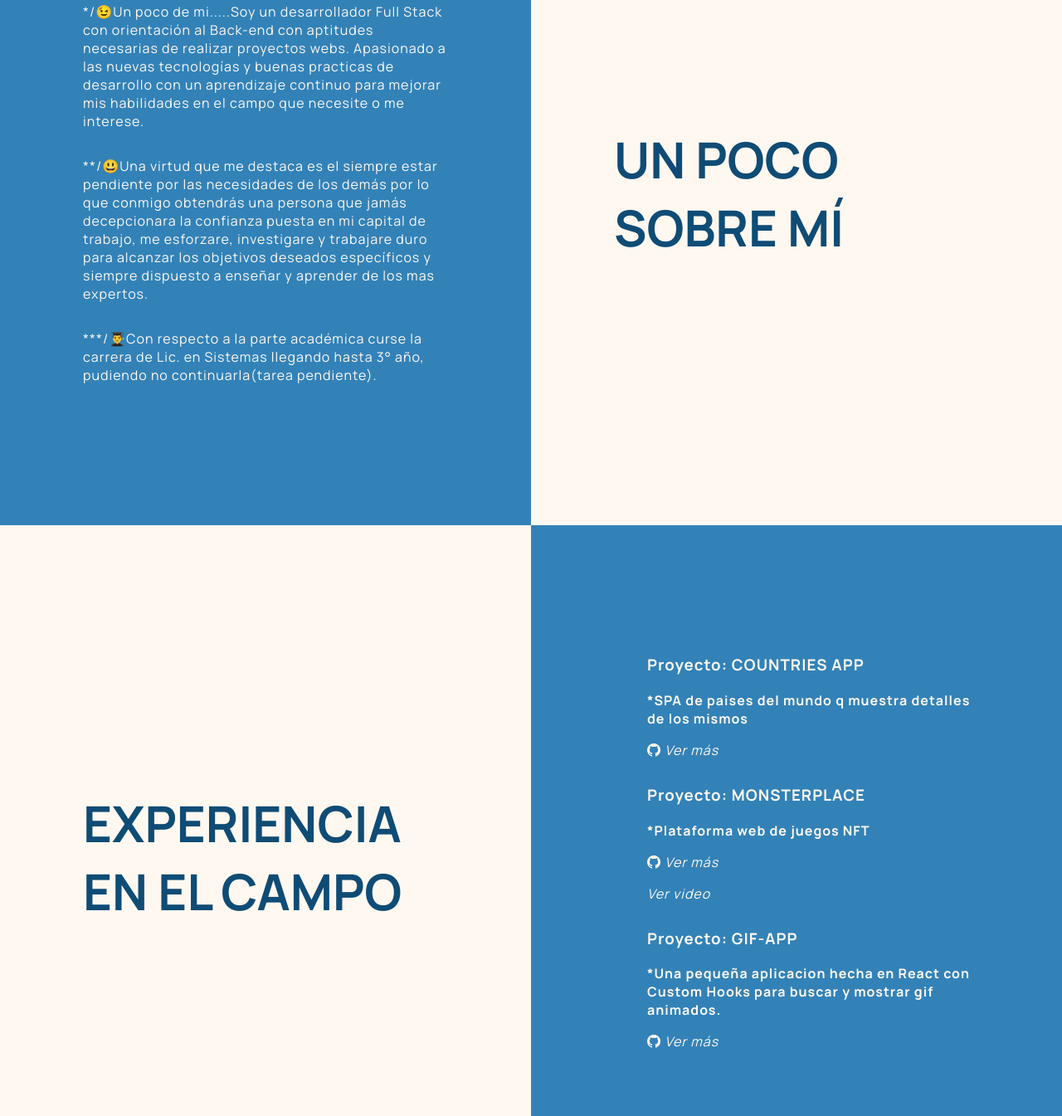
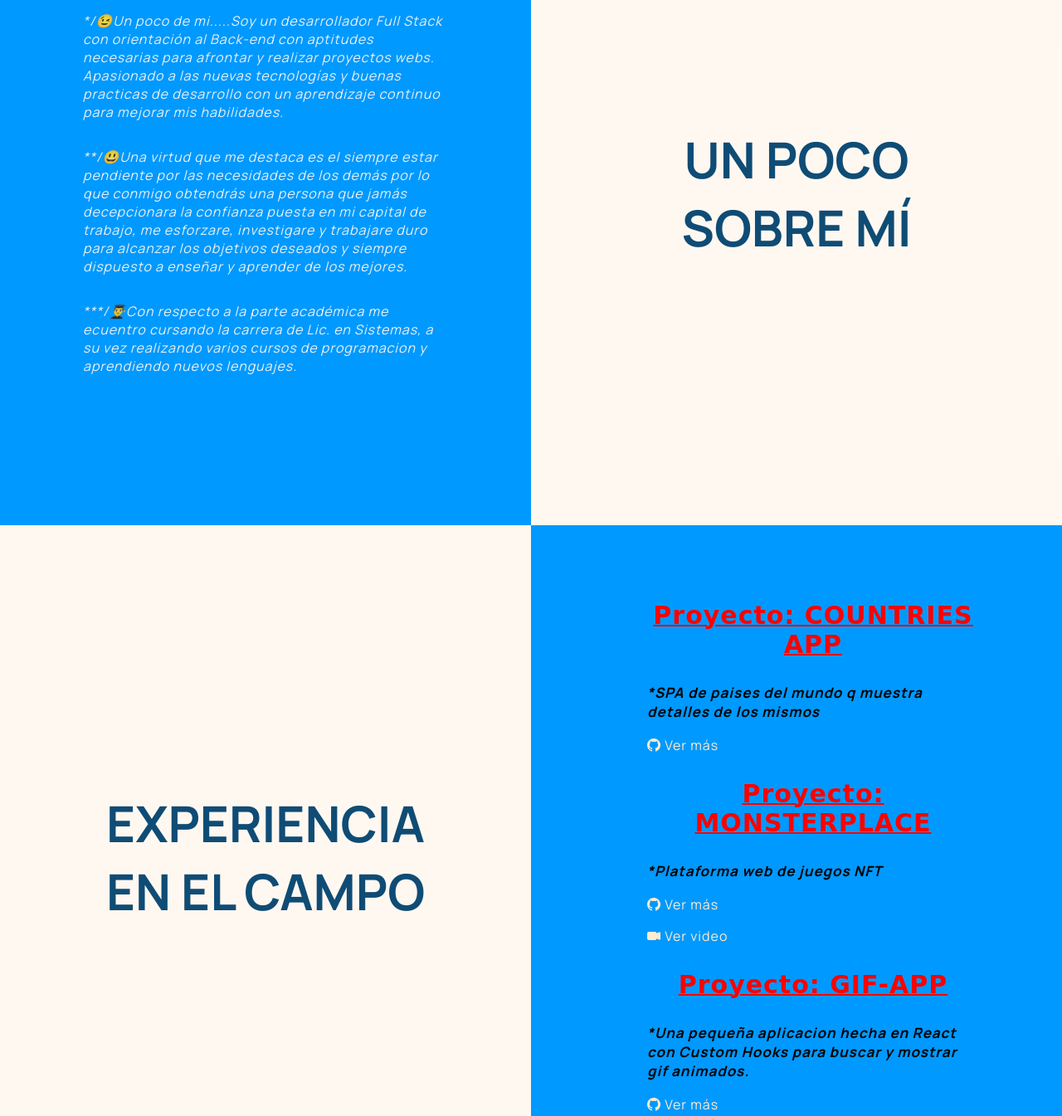
Before and after one commit to Reyvenus/FSWD-PortfolioDev, a plain HTML site: page index.html in a window 1280 px wide. Shown: the part 967-2312 px from the top of the page at 83% size. Drawn offline with nearby package versions, Linux system fonts and the light colour scheme.

Commit message:
Haciendo nuevas modificaciones y borrando avatar de assets

```diff
--- a/index.html
+++ b/index.html
@@ -13,7 +13,7 @@
 <body>
   <header>
     <nav class="navbar">
-      <a href="#" class="logo">Mi Portfolio</a>
+      <a href="https://github.com/Reyvenus/FSWD-PortfolioDev" target="_blank" class="logo"><b>Mi Portfolio</b></a>
       <ul class="menu">
         <li class="menu-item">
           <a href="#home">Inicio</a>
@@ -34,8 +34,7 @@
   <section id="home" class="content">
     <div class="half-section">
       <div class="avatar-container">
-        <img src="./assets/avatar.png" alt="">
-        <h3>"Yo, disfrutando programar..."</h3>
+        <img src="./assets/yop.jpeg" alt="">
       </div>
     </div>
     <div class="half-section text-section">
@@ -60,20 +59,20 @@
 
   <section id="about" class="content">
     <aside class="half-section text-section">
-      <p>
-        */😉Un poco de mi.....Soy un desarrollador Full Stack con orientación al Back-end con aptitudes necesarias de
+      <p class="pepito">
+        */😉Un poco de mi.....Soy un desarrollador Full Stack con orientación al Back-end con aptitudes necesarias para afrontar y
         realizar proyectos webs. Apasionado a las nuevas tecnologías y buenas practicas de desarrollo con un aprendizaje
-        continuo para mejorar mis habilidades en el campo que necesite o me interese.
+        continuo para mejorar mis habilidades.
       </p>
-      <p>
+      <p class="pepito">
         **/😃Una virtud que me destaca es el siempre estar pendiente por las necesidades de los demás por lo que conmigo
         obtendrás una persona que jamás decepcionara la confianza puesta en mi capital de trabajo, me esforzare,
-        investigare y trabajare duro para alcanzar los objetivos deseados específicos y siempre dispuesto a enseñar y
-        aprender de los mas expertos.
+        investigare y trabajare duro para alcanzar los objetivos deseados y siempre dispuesto a enseñar y
+        aprender de los mejores.
       </p>
-      <p>
-        ***/👨‍🎓Con respecto a la parte académica curse la carrera de Lic. en Sistemas llegando hasta 3° año, pudiendo
-        no continuarla(tarea pendiente).
+      <p class="pepito">
+        ***/👨‍🎓Con respecto a la parte académica me ecuentro cursando la carrera de Lic. en Sistemas, a su vez realizando varios cursos
+        de programacion y aprendiendo nuevos lenguajes.
       </p>
     </aside>
     <aside class="half-section title-section">
@@ -89,27 +88,27 @@
       <ul class="project-list">
         <li>
           <h3>Proyecto: COUNTRIES APP</h3>
-          <p> <b>*SPA de paises del mundo q muestra detalles de los mismos</b></p>
-          <a class="project-link" href="https://github.com/Reyvenus/Countries-Project" target="_blank"><i
-              class="bi bi-github"></i> Ver más</a>
+          <p class="pepe"> <b>*SPA de paises del mundo q muestra detalles de los mismos</b></p>
+          <a class="project-link" href="https://github.com/Reyvenus/Countries-Project" target="_blank">
+
+            <i class="bi bi-github"></i> Ver más</a>
         </li>
-        <li>
-          <h3>Proyecto: MONSTERPLACE</h3>
-          <p>
+        <li >
+          <h3 >Proyecto: MONSTERPLACE</h3>
+          <p class="pepe">
             <b>*Plataforma web de juegos NFT</b>
           </p>
-          <a class="project-link" href="https://github.com/Reyvenus/MonsterPlace" target="_blank"><i
-              class="bi bi-github"></i> Ver más</a>
+          <a class="project-link" href="https://github.com/Reyvenus/MonsterPlace" target="_blank"><i class="bi bi-github"></i> Ver más</a>
           <p>
-            <a class="project-link" href="https://vimeo.com/673422757" target="_blank">Ver video</a>
+            <a class="project-link" href="https://vimeo.com/673422757" target="_blank"><i class="bi bi-camera-video-fill"></i> Ver video</a>
           </p>
         </li>
         <li>
           <h3>Proyecto: GIF-APP</h3>
-          <p>
+          <p class="pepe">
             <b>*Una pequeña aplicacion hecha en React con Custom Hooks para buscar y mostrar gif animados.</b>
           </p>
-          <a class="project-link" href="#"><i class="bi bi-github"></i> Ver más</a>
+          <a class="project-link" href="https://github.com/Reyvenus/GifApp" target="_blank"><i class="bi bi-github"></i> Ver más</a>
         </li>
       </ul>
     </aside>
--- a/styles.css
+++ b/styles.css
@@ -1,9 +1,9 @@
 @import url('https://fonts.googleapis.com/css2?family=Manrope:wght@200;400;700;800&display=swap');
 
 :root {
-  --primary-color: #3282B8;
+  --primary-color:rgb(0, 153, 255);
   --primary-color-dark: #0F4C75;
-  --accent-color: #FFF8F0;
+  --accent-color: #fff8f0ea;
 }
 
 html {
@@ -19,7 +19,8 @@ body {
 .navbar {
   position: fixed;
   width: 100%;
-  background-color: var(--primary-color-dark);
+  background-color:coral;
+  /* background-color: var(--primary-color-dark); */
   z-index: 1;
 }
 
@@ -87,13 +88,17 @@ body {
 }
 
 .avatar-container img {
-  height: 700px;
+  height: 500px;
   width: auto;
+  border-radius: 100px;
+  background-color: turquoise;
+  border: 5px solid rosybrown;
+
 }
 
-.avatar-container h3 {
+/* .avatar-container h3 {
   margin: 0;
-}
+} */
 
 h1 {
   margin: 100px 0 0 0;
@@ -101,6 +106,18 @@ h1 {
   font-weight: 800;
   color: var(--accent-color);
   text-transform: uppercase;
+}
+
+h3 {
+  text-decoration: underline 2px;
+  text-align: center;
+  color:red;
+  font-family:cursive;
+  font-size: 30px
+}
+
+h2 {
+  text-align: center;
 }
 
 .socials {
@@ -146,8 +163,15 @@ h1 {
 
 .project-link {
   text-decoration: none;
-  color: var(--accent-color);
-  font-style: italic;
+  /* color: var(--accent-color); */
+  font-style:unset;
+  color:blanchedalmond;
+  cursor: pointer;
+}
+
+.project-link:hover,
+.project-link:focus {
+  color:coral;
 }
 
 aside {
@@ -170,6 +194,7 @@ form {
   padding: .25rem 0;
   margin-top: 5px;
   margin-bottom: 15px;
+  border-radius: 10px;
 }
 
 .input-field:focus {
@@ -187,6 +212,7 @@ form {
   cursor: pointer;
   transition: all 250ms;
   color: var(--primary-color-dark);
+  border-bottom: 20px;
 }
 
 .btn-send-message:hover,
@@ -214,3 +240,19 @@ footer {
   color: var(--accent-color);
   font-size: 18px;
 }
+
+.pepe {
+  color: black;
+  text-align: left;
+  text-rendering: geometricPrecision;
+  font-size: 17px;
+  font-style: oblique;
+}
+
+.pepito {
+  font-style: oblique;
+}
+
+label {
+  font-style: oblique;
+}
```
Also changed, not shown: assets/yop.jpeg (added).
